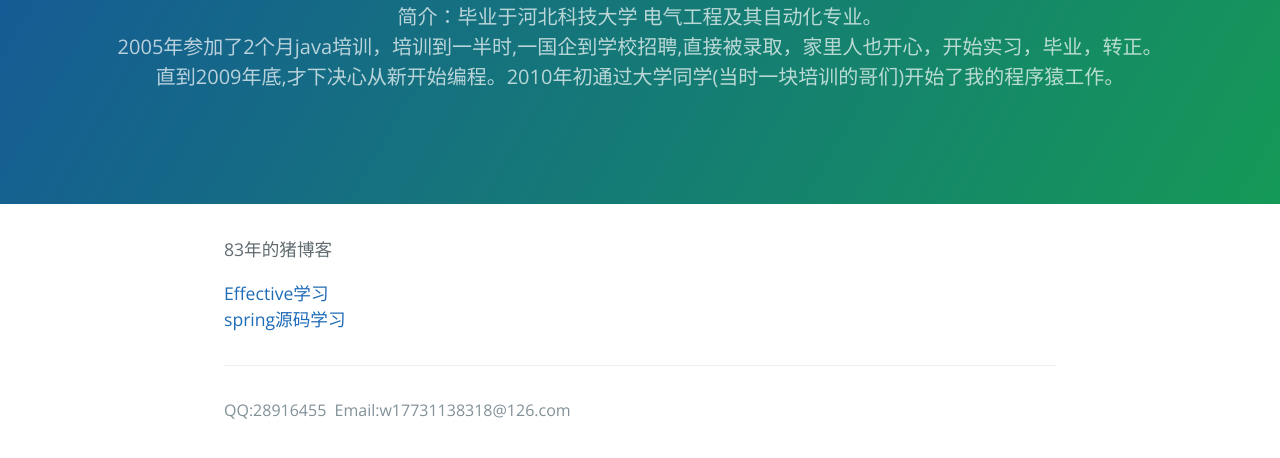
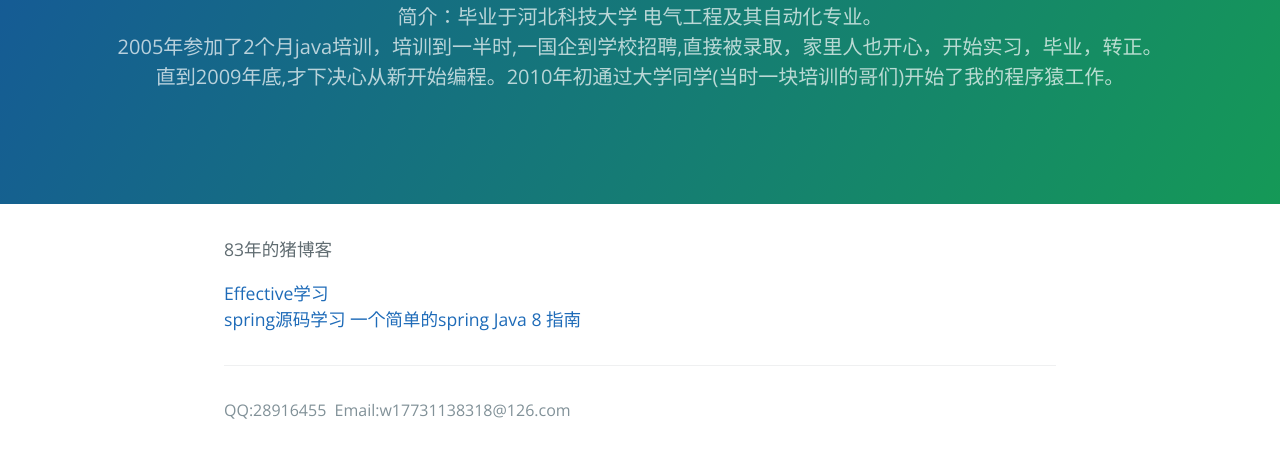
Before and after one commit to w17731138318/w17731138318.github.io, a plain HTML site: page index.html in a window 1280 px wide. Shown: the part 176-634 px from the top of the page. Drawn offline with nearby package versions, Linux system fonts and the light colour scheme.

Commit message:
Update index.html

```diff
--- a/index.html
+++ b/index.html
@@ -21,6 +21,8 @@
         <p>83年的猪博客</p>
         <a href="https://github.com/w17731138318/w17731138318.github.io">Effective学习</a><br>
         <a href="https://github.com/w17731138318/springcode">spring源码学习</a>
+        <a href="https://github.com/w17731138318/myspring">一个简单的spring</a>
+        <a href="https://github.com/w17731138318/java8-tutorial">Java 8 指南</a>
         <footer class="site-footer">
 
             <span class="site-footer-credits">QQ:28916455&nbsp;&nbsp;Email:w17731138318@126.com</span>
```
